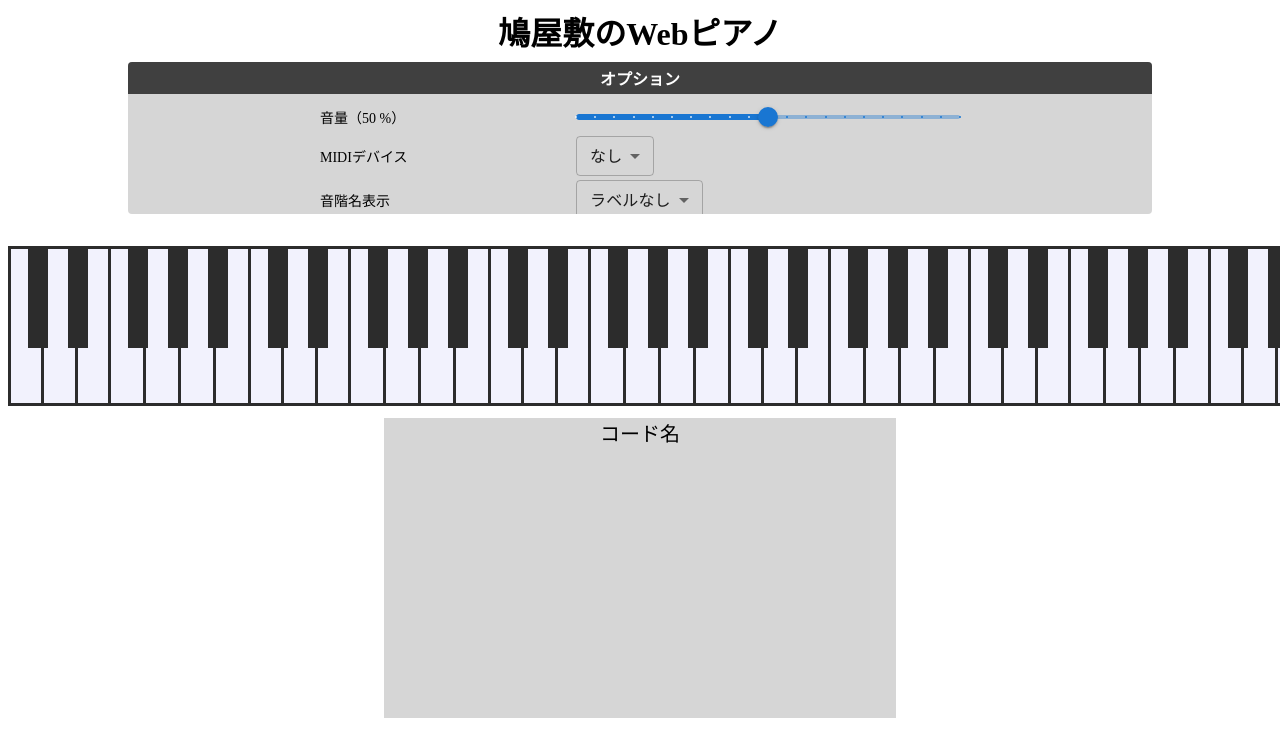
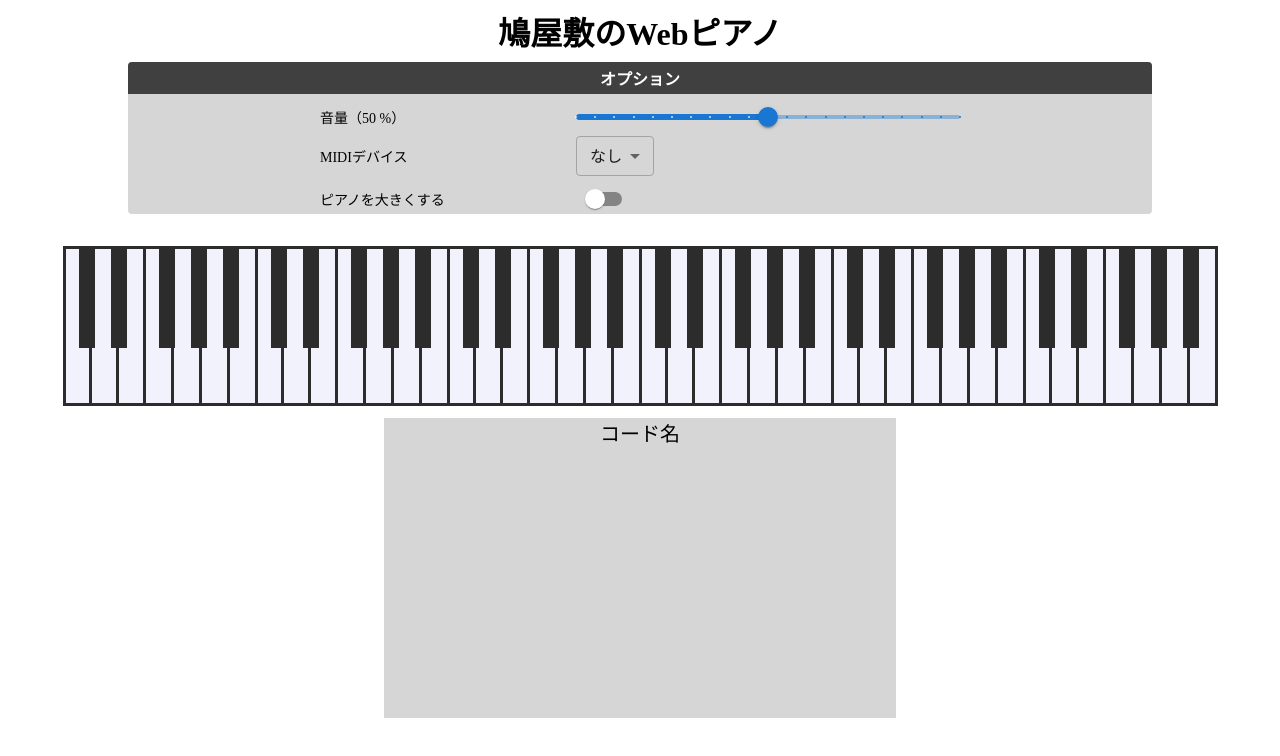
Before and after one commit to PigeonsHouse/midi-music-classroom, a React (Vite) app: page / in a window 1280 px wide. Both pictures are taken after a click on the heading "オプション". Shown: the top 756 px of the page. Built offline with nearby package versions, Linux system fonts and the light colour scheme.

Commit message:
update: スマホ用にキーを大きくする

```diff
--- a/src/apps/App.tsx
+++ b/src/apps/App.tsx
@@ -1,6 +1,7 @@
 import { ChordInfo } from "../components/ChordInfo";
 import { HideInversion } from "../components/HideInversion";
 import { KeyLabelSelector } from "../components/KeyLabelSelector";
+import { KeySizeSelector } from "../components/KeySizeSelector";
 import { MIDIDeviceSelector } from "../components/MIDIDeviceSelector";
 import { Piano } from "../components/Piano";
 import { ScaleDisplay } from "../components/ScaleDisplay";
@@ -36,6 +37,8 @@ export const App = () => {
     setIsSingleOctave,
     isHideInversion,
     setIsHideInversion,
+    isBigKey,
+    setIsBigKey,
   } = useOptions();
 
   // スケール関連
@@ -74,6 +77,7 @@ export const App = () => {
                 devices={devices}
                 selectDevice={selectDevice}
               />
+              <KeySizeSelector isBigKey={isBigKey} setIsBigKey={setIsBigKey} />
               <KeyLabelSelector
                 keyLabelType={keyLabelType}
                 setKeyLabelType={setKeyLabelType}
@@ -104,6 +108,7 @@ export const App = () => {
       <PianoScroller>
         <PianoWrapper>
           <Piano
+            isBigKey={isBigKey}
             isScaleDisplay={isScaleDisplay}
             isSingleOctave={isSingleOctave}
             labelType={keyLabelType}
--- a/src/apps/hooks/options.ts
+++ b/src/apps/hooks/options.ts
@@ -30,6 +30,7 @@ export const useOptions = () => {
     "isHideInversion",
     false,
   );
+  const [isBigKey, setIsBigKey] = useLocalStorage<boolean>("isBigKey", false);
 
   return {
     isOpenOption,
@@ -40,5 +41,7 @@ export const useOptions = () => {
     setIsSingleOctave,
     isHideInversion,
     setIsHideInversion,
+    isBigKey,
+    setIsBigKey,
   };
 };
--- /dev/null
+++ b/src/components/KeySizeSelector/KeySizeSelector.tsx
@@ -0,0 +1,29 @@
+import Switch from "@mui/material/Switch";
+import { Container, Label, SelectorContainer } from "../OptionCommon";
+import { useCallback } from "react";
+
+type KeySizeSelectorProps = {
+  isBigKey: boolean;
+  setIsBigKey: (isBigKey: boolean) => void;
+};
+
+export const KeySizeSelector = ({
+  isBigKey,
+  setIsBigKey,
+}: KeySizeSelectorProps) => {
+  const onSwitchKeySize = useCallback(
+    (ev: React.ChangeEvent) => {
+      setIsBigKey((ev.currentTarget as HTMLInputElement).checked);
+    },
+    [setIsBigKey],
+  );
+
+  return (
+    <Container>
+      <Label>ピアノを大きくする</Label>
+      <SelectorContainer>
+        <Switch checked={isBigKey} onChange={onSwitchKeySize} />
+      </SelectorContainer>
+    </Container>
+  );
+};
--- /dev/null
+++ b/src/components/KeySizeSelector/index.ts
@@ -0,0 +1 @@
+export * from "./KeySizeSelector";
--- a/src/components/Piano/Piano.tsx
+++ b/src/components/Piano/Piano.tsx
@@ -13,6 +13,7 @@ import {
 } from "./styled";
 
 type PianoProps = {
+  isBigKey: boolean;
   isScaleDisplay: boolean;
   isSingleOctave: boolean;
   labelType?: LabelType;
@@ -22,6 +23,7 @@ type PianoProps = {
 };
 
 export const Piano: React.FC<PianoProps> = ({
+  isBigKey,
   isScaleDisplay,
   isSingleOctave,
   labelType,
@@ -78,40 +80,55 @@ export const Piano: React.FC<PianoProps> = ({
     (nth?: number) => {
       const octaveOffset = nth === undefined ? 0 : (nth + 2) * 12;
       return (
-        <KeyboardOctaveRoot>
+        <KeyboardOctaveRoot isBigKey={isBigKey}>
           {octaveMaterial.map((KeyElement, index) => {
             const keyClassName = cx(
-              KeyElement === BlackKey ? absoluteKeyPosition(index) : undefined,
+              KeyElement === BlackKey
+                ? absoluteKeyPosition(index, isBigKey)
+                : undefined,
               isPushed(octaveOffset + index),
             );
             const rulerType = getRulerType(index);
             const rulerClassName = cx(
-              absoluteKeyPosition(index),
+              absoluteKeyPosition(index, isBigKey),
               rulerType,
               isPushed(octaveOffset + index),
             );
             const rulerLabel = rulerType === "root" ? "R" : undefined;
+            const pushKey = () =>
+              updatePushingKeyNumbers(octaveOffset + index, true);
+            const releaseKey = () =>
+              updatePushingKeyNumbers(octaveOffset + index, false);
+            const touchMove = (e: React.TouchEvent) => {
+              e.preventDefault();
+              const touch = e.touches[0];
+              const target = document.elementFromPoint(
+                touch.clientX,
+                touch.clientY,
+              );
+              if (target && target.classList.contains("key")) {
+                pushKey();
+              }
+            };
+
             return (
               <Fragment key={index}>
                 <KeyElement
                   className={keyClassName}
-                  onMouseDown={() => {
-                    updatePushingKeyNumbers(octaveOffset + index, true);
-                  }}
-                  onMouseUp={() => {
-                    updatePushingKeyNumbers(octaveOffset + index, false);
-                  }}
-                  onMouseLeave={() => {
-                    updatePushingKeyNumbers(octaveOffset + index, false);
-                  }}
-                  onTouchStart={() => {
-                    updatePushingKeyNumbers(octaveOffset + index, true);
-                  }}
+                  isBigKey={isBigKey}
+                  onMouseDown={pushKey}
+                  onMouseUp={releaseKey}
+                  onMouseLeave={releaseKey}
+                  onTouchStart={pushKey}
+                  onTouchEnd={releaseKey}
+                  onTouchMove={touchMove}
                 >
                   {label[index]}
                 </KeyElement>
                 {isScaleDisplay && (
-                  <Ruler className={rulerClassName}>{rulerLabel}</Ruler>
+                  <Ruler className={rulerClassName} isBigKey={isBigKey}>
+                    {rulerLabel}
+                  </Ruler>
                 )}
               </Fragment>
             );
@@ -119,7 +136,17 @@ export const Piano: React.FC<PianoProps> = ({
         </KeyboardOctaveRoot>
       );
     },
-    [getRulerType, isPushed, label, octaveMaterial, scale],
+    [
+      getRulerType,
+      isPushed,
+      label,
+      octaveMaterial,
+      scale,
+      isScaleDisplay,
+      isBigKey,
+      fixedPushingKeyNumbers,
+      updatePushingKeyNumbers,
+    ],
   );
 
   return (
--- a/src/components/Piano/styled.ts
+++ b/src/components/Piano/styled.ts
@@ -2,8 +2,10 @@ import { css } from "@emotion/css";
 import styled from "@emotion/styled";
 import { pianoColor, rulerColor } from "../../definitions/colors";
 
-const pianoWidth = 20;
+const pianoWidth = 16;
+const bigPianoWidth = 28;
 const pianoHeight = 160;
+const bigPianoHeight = 200;
 const borderWidth = 3;
 const rulerHeight = 20;
 
@@ -13,11 +15,11 @@ export const KeyboardRoot = styled.div`
   margin-bottom: 12px;
 `;
 
-export const KeyboardOctaveRoot = styled.div`
+export const KeyboardOctaveRoot = styled.div<{ isBigKey: boolean }>`
   position: relative;
-  height: ${pianoHeight}px;
+  height: ${(props) => (props.isBigKey ? bigPianoHeight : pianoHeight)}px;
   display: flex;
-  width: ${pianoWidth * 12}px;
+  width: ${(props) => (props.isBigKey ? bigPianoWidth : pianoWidth) * 12}px;
   font-size: 12px;
   &:last-child {
     border-right: ${borderWidth}px solid ${pianoColor.blackKey};
@@ -38,17 +40,17 @@ const WhiteKeyStyle = `
   }
 `;
 
-export const ThreeWhiteKey = styled.div`
+export const ThreeWhiteKey = styled.div<{ isBigKey: boolean }>`
   ${WhiteKeyStyle}
-  width: ${(pianoWidth * 5) / 3}px;
+  width: ${(props) => ((props.isBigKey ? bigPianoWidth : pianoWidth) * 5) / 3}px;
 `;
 
-export const FourWhiteKey = styled.div`
+export const FourWhiteKey = styled.div<{ isBigKey: boolean }>`
   ${WhiteKeyStyle}
-  width: ${(pianoWidth * 7) / 4}px;
+  width: ${(props) => ((props.isBigKey ? bigPianoWidth : pianoWidth) * 7) / 4}px;
 `;
 
-export const BlackKey = styled.div`
+export const BlackKey = styled.div<{ isBigKey: boolean }>`
   height: 64%;
   background-color: ${pianoColor.blackKey};
   color: ${pianoColor.whiteKey};
@@ -56,7 +58,7 @@ export const BlackKey = styled.div`
   border: ${borderWidth}px solid ${pianoColor.blackKey};
   position: absolute;
   top: 0;
-  width: ${pianoWidth}px;
+  width: ${(props) => (props.isBigKey ? bigPianoWidth : pianoWidth)}px;
   display: flex;
   justify-content:  center;
   align-items: end;
@@ -66,18 +68,18 @@ export const BlackKey = styled.div`
   }
 `;
 
-export const absoluteKeyPosition = (index: number) => css`
-  left: ${pianoWidth * index}px;
+export const absoluteKeyPosition = (index: number, isBigKey: boolean) => css`
+  left: ${(isBigKey ? bigPianoWidth : pianoWidth) * index}px;
 `;
 
-export const Ruler = styled.div`
+export const Ruler = styled.div<{ isBigKey: boolean }>`
   box-sizing: border-box;
   position: absolute;
   color: ${rulerColor.label};
   background-color: ${rulerColor.nonDiatonic};
   top: ${-rulerHeight * 0.4}px;
   height: ${rulerHeight * 0.4}px;
-  width: ${pianoWidth}px;
+  width: ${(props) => (props.isBigKey ? bigPianoWidth : pianoWidth)}px;
   border-left: 1px solid ${rulerColor.outline};
   &.pushed {
     background-color: ${rulerColor.pushedNonDiatonic};
@@ -100,28 +102,3 @@ export const Ruler = styled.div`
     }
   }
 `;
-
-// export const DoBlackKey = styled.div`
-//   ${BlackKeyStyle}
-//   left: ${pianoWidth}px;
-// `;
-
-// export const ReBlackKey = styled.div`
-//   ${BlackKeyStyle}
-//   left: ${pianoWidth * 3}px;
-// `;
-
-// export const FaBlackKey = styled.div`
-//   ${BlackKeyStyle}
-//   left: ${pianoWidth * 6}px;
-// `;
-
-// export const SoBlackKey = styled.div`
-//   ${BlackKeyStyle}
-//   left: ${pianoWidth * 8}px;
-// `;
-
-// export const LaBlackKey = styled.div`
-//   ${BlackKeyStyle}
-//   left: ${pianoWidth * 10}px;
-// `;
```
